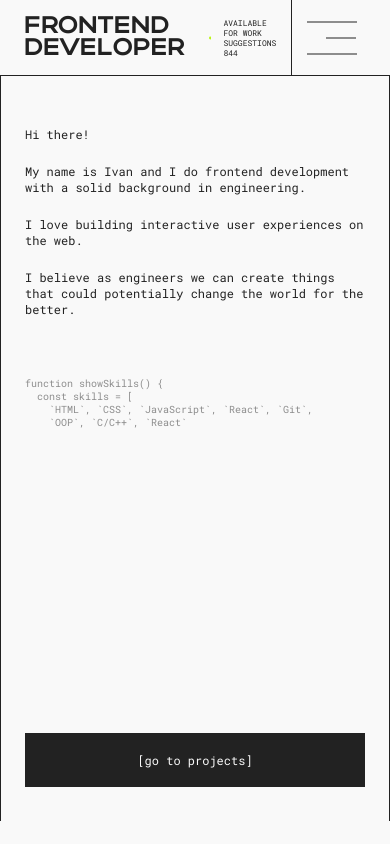
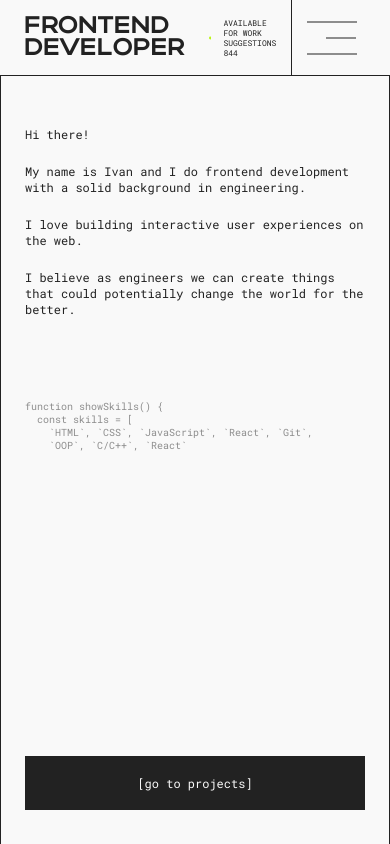
Before and after one commit to ivan-ust402/MP-portfolio, a React (Create React App) app: page / in a window 390 px wide. Built offline with nearby package versions, Linux system fonts and the light colour scheme; a web font is replaced by a local one.

Commit message:
try to change height v7

```diff
--- a/src/components/Layout/layout.module.scss
+++ b/src/components/Layout/layout.module.scss
@@ -56,6 +56,7 @@
       padding-right: calc(50% - 480px);
       width: 100vw;
       min-height: 100vh;
+      // min-height: var(--vpheight);
     }
   }
 }
--- a/src/pages/About/about.module.scss
+++ b/src/pages/About/about.module.scss
@@ -99,7 +99,7 @@
     justify-content: space-between;
     // min-height: 100%;
     // max-height: 100%;
-    min-height: var(--vpheight);
+    min-height: calc(100% - var(--vpheight));
     max-height: 100%;
     box-sizing: border-box;
     &__main {
```
